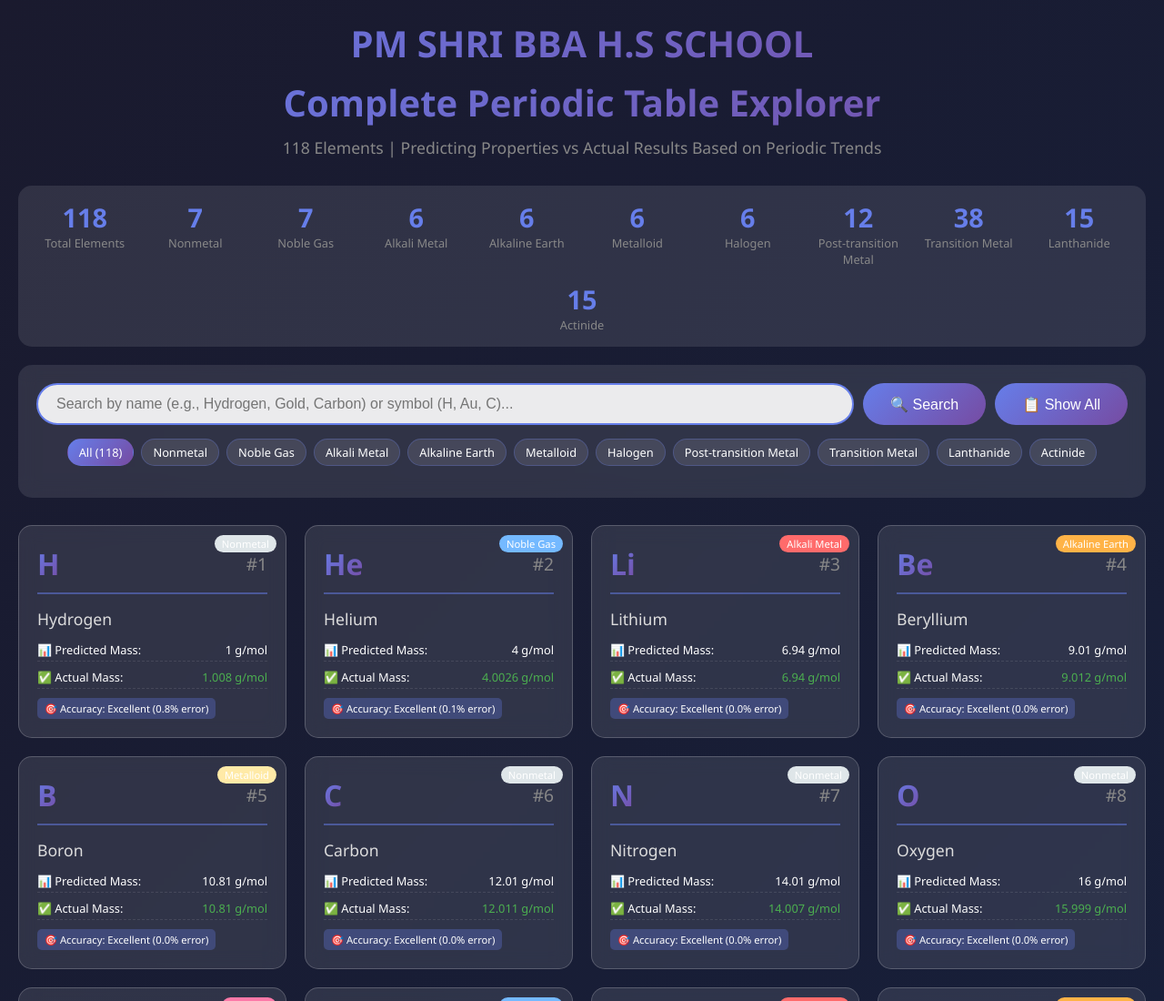
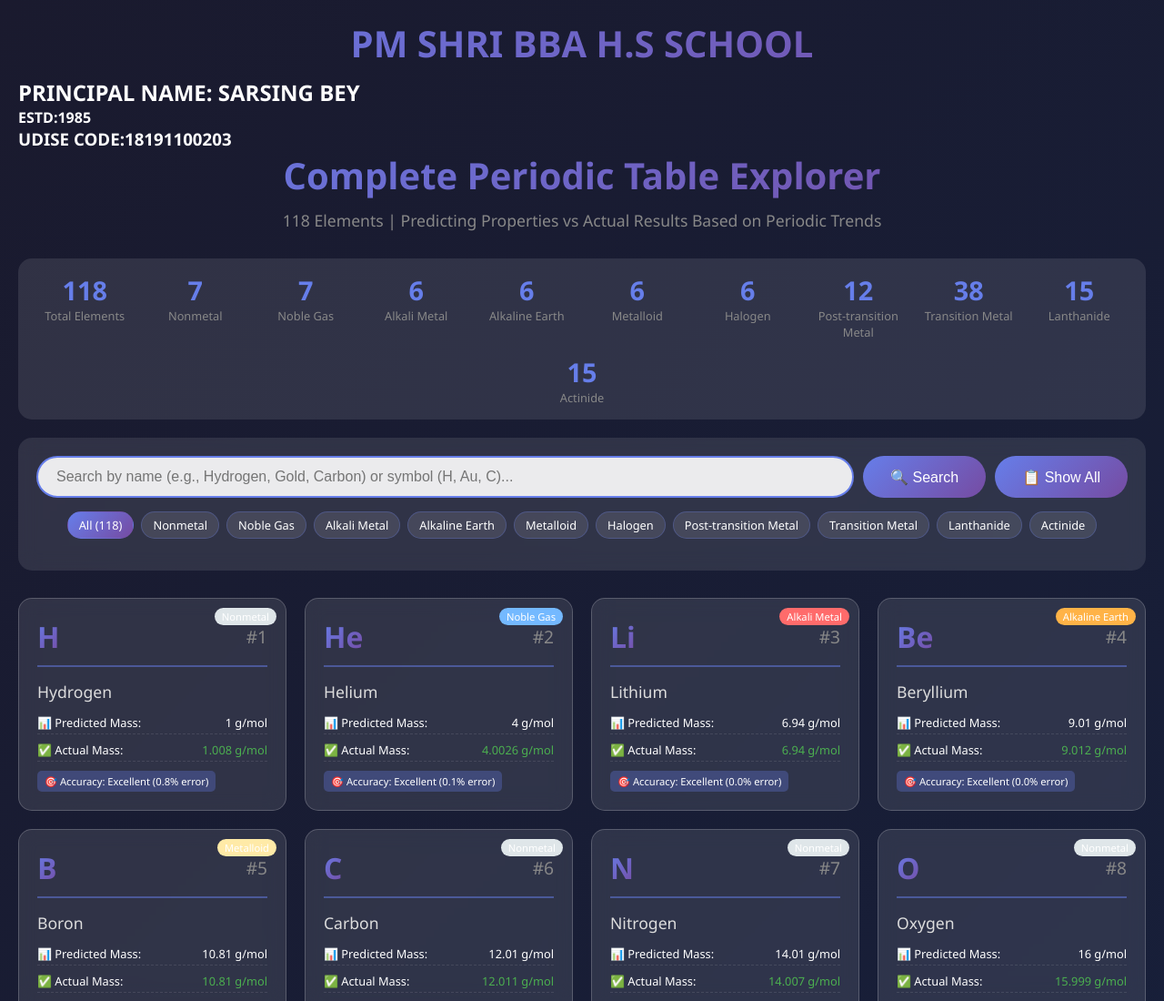
Before and after one commit to sibne719-ops/PM-Shri-BBAHSS, a plain HTML site: page index.html in a window 1280 px wide. Shown: the top 1100 px of the page at 91% size. Drawn offline with Linux system fonts and the light colour scheme.

Commit message:
Add files via upload
index.html

```diff
--- a/index.html
+++ b/index.html
@@ -359,6 +359,9 @@
 <body>
     <div class="container">
         <h1> PM SHRI BBA H.S SCHOOL</h1>
+        <h2> PRINCIPAL NAME: SARSING BEY</h2>
+        <h4> ESTD:1985</h4>
+        <h3> UDISE CODE:18191100203</h3>
         <h1> Complete Periodic Table Explorer</h1>
         <div class="subtitle">118 Elements | Predicting Properties vs Actual Results Based on Periodic Trends</div>
 
```
